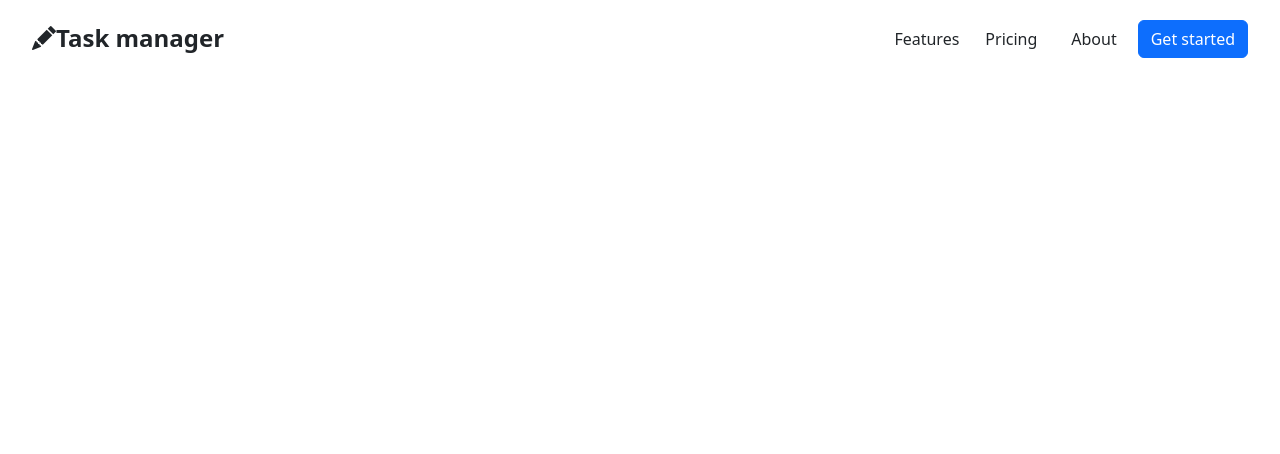
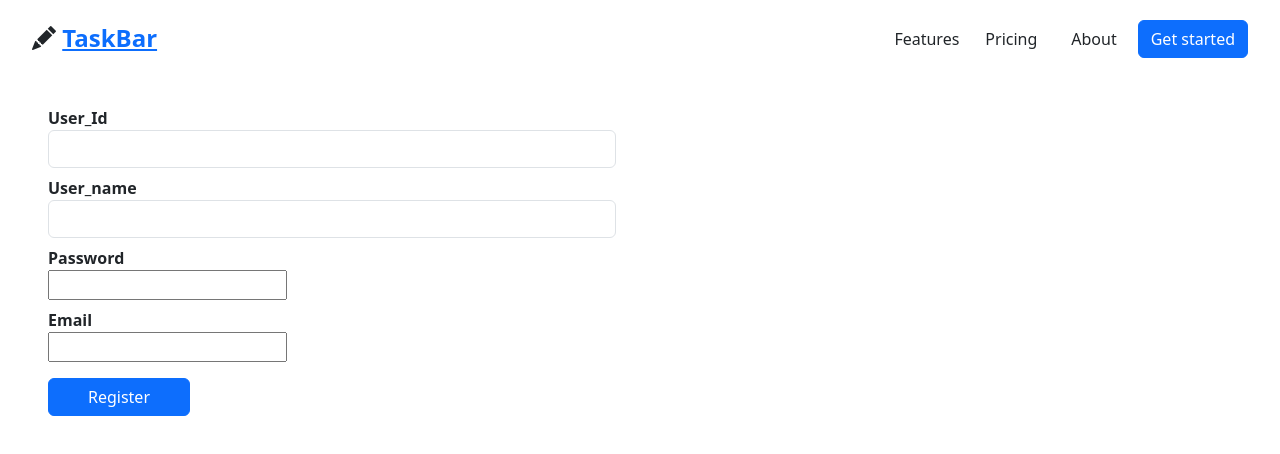
Before and after one commit to juhibhagat/TO--do-application, a React (Vite) app in the folder to-do/: page /register in a window 1280 px wide. Shown: the top 454 px of the page. Built offline with nearby package versions, Linux system fonts and the light colour scheme.

Commit message:
post method se data liye

```diff
--- a/to-do/src/db.json
+++ b/to-do/src/db.json
@@ -1,13 +1,15 @@
 {
-    "users" :[
-        {
-
-        }
-
-    ],
-
-
-    "appointments":{
-
+  "users": [
+    {
+      "id": "ca74"
+    },
+    {
+      "id": "7cd9",
+      "user_id": 89,
+      "user_name": "nishu",
+      "password": "nishu@123",
+      "email": "justin@gmail.com"
     }
+  ],
+  "appointments": {}
 }
--- a/to-do/src/to-do1/todo-home.jsx
+++ b/to-do/src/to-do1/todo-home.jsx
@@ -1,7 +1,6 @@
+
 import { ToDologin } from "./todo-login";
 import { ToDoRegister } from "./todo-register";
-
-
 export function ToDoHome() {
     return (
         <div className="container-fluid">
@@ -26,10 +25,10 @@ export function ToDoHome() {
                     </div>
 
                     <div className="tab-content">
-                        <div className="tab-panel" id="login">
+                        <div className="tab-pane active" id="login">
                             <ToDologin/>
                         </div>
-                        <div className="tab-panel" id="register">
+                        <div className="tab-pane" id="register">
                             <ToDoRegister/>
                         </div>
                     </div>
--- a/to-do/src/to-do1/todo-index.jsx
+++ b/to-do/src/to-do1/todo-index.jsx
@@ -1,5 +1,6 @@
-import { BrowserRouter,Route,Routes } from 'react-router-dom'
+import { BrowserRouter,Route,Routes ,Link } from 'react-router-dom'
 import { ToDoHome } from './todo-home'
+import { ToDoRegister } from './todo-register'
 
 
 export function ToDoIndex() {
@@ -7,7 +8,7 @@ export function ToDoIndex() {
         <div className='container-fluid'>
             <BrowserRouter>
                 <header className='d-flex justify-content-between p-3 m-1'>
-                    <div> <span className='fs-4 fw-bold bi bi-pencil-fill '>Task manager</span></div>
+                    <div> <span className='fs-4 fw-bold bi bi-pencil-fill  '> <Link to="/">TaskBar</Link></span></div>
                     <div>
                         <button className='btn'>Features</button>
                         <button className='btn'>Pricing</button>
@@ -18,6 +19,7 @@ export function ToDoIndex() {
                 <section className='mt-2'>
                     <Routes>
                         <Route path="/" element={<ToDoHome/>} />
+                        <Route path="/register" element={<ToDoRegister/>} />
                     </Routes>
                 </section>
 
--- a/to-do/src/to-do1/todo-register.jsx
+++ b/to-do/src/to-do1/todo-register.jsx
@@ -21,19 +21,19 @@ const formik = useFormik({
 })
     return(
         <div className="container-fluid">
-            <from className="p-4 w-50" onSubmit={formik.handleSubmit}>
+            <form className="p-4 w-50" onSubmit={formik.handleSubmit}>
                 <dl>
                     <dt>User_Id</dt>
-                    <dd><input type="number" className="from-control" name="user_id"  onSubmit={formik.handleChange}/></dd>
+                      <dd><input type="number" className="form-control" name="user_id"  onChange={formik.handleChange}/></dd>
                     <dt>User_name</dt>
-                    <dd><input type="text" className="from-control" name="user_name"  onSubmit={formik.handleChange} /></dd>
+                    <dd><input type="text" className="form-control" name="user_name"  onChange={formik.handleChange} /></dd>
                     <dt>Password</dt>
-                    <dd><input type="password" className="from-control" name="password"  onSubmit={formik.handleChange} /></dd>
+                    <dd><input type="password" className="from-control" name="password"  onChange={formik.handleChange} /></dd>
                     <dt>Email</dt>
-                    <dd><input type="email" className="from-control" name="email"  onSubmit={formik.handleChange} /></dd>
+                    <dd><input type="email" className="from-control" name="email"  onChange={formik.handleChange} /></dd>
                 </dl>
                 <button className="btn btn-primary w-25" type="submit" > Register</button>
-            </from>
+            </form>
 
         </div>
     )
```
Also changed, not shown: to-do/src/to-do1/todo-dashboARD.JSX (+7 -0 lines).
